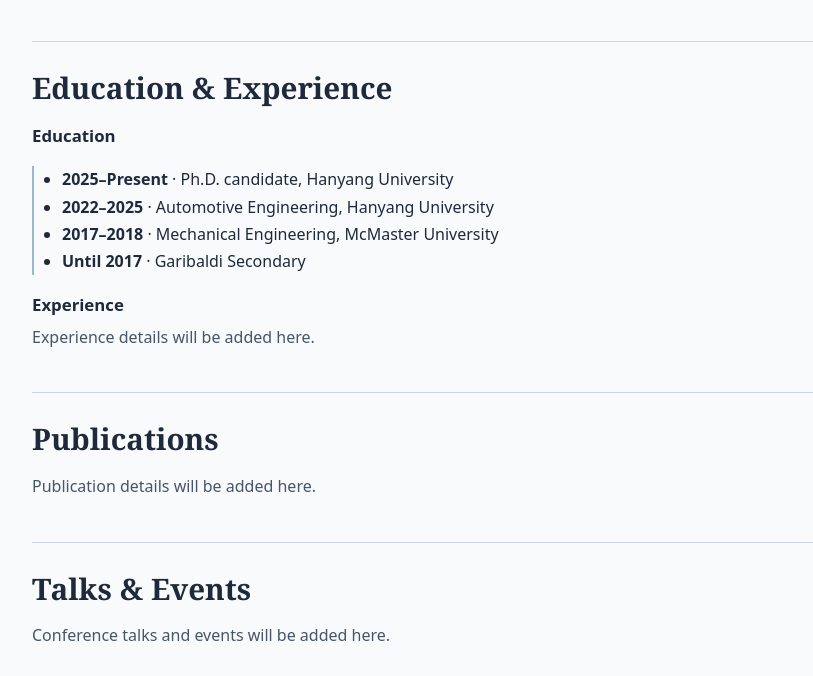
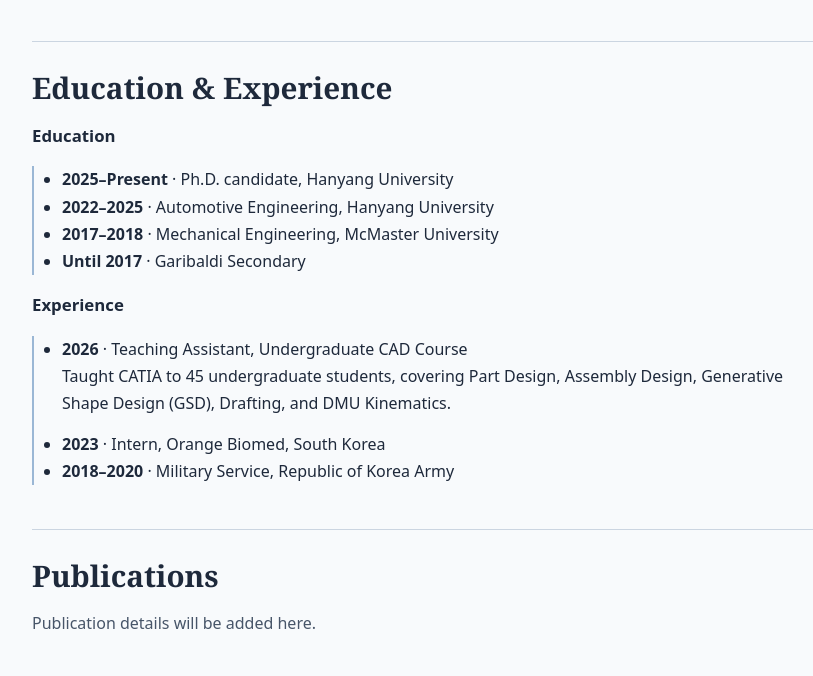
Before and after one commit to Algernontraumatic377/algernontraumatic377.github.io, a plain HTML site: page index.html in a window 1280 px wide. Shown: the part 550-1226 px from the top of the page, without its empty margins (216-1029 px from the left). Drawn offline with Linux system fonts and the light colour scheme.

Commit message:
Add military, internship, and CAD teaching experience

```diff
--- a/index.html
+++ b/index.html
@@ -88,7 +88,15 @@
           <li><strong>Until 2017</strong> · Garibaldi Secondary</li>
         </ul>
         <h3>Experience</h3>
-        <p class="muted">Experience details will be added here.</p>
+        <ul class="timeline">
+          <li>
+            <strong>2026</strong> · Teaching Assistant, Undergraduate CAD Course
+            <p>Taught CATIA to 45 undergraduate students, covering Part Design,
+              Assembly Design, Generative Shape Design (GSD), Drafting, and DMU Kinematics.</p>
+          </li>
+          <li><strong>2023</strong> · Intern, Orange Biomed, South Korea</li>
+          <li><strong>2018–2020</strong> · Military Service, Republic of Korea Army</li>
+        </ul>
       </section>
 
       <section id="publications">
```
